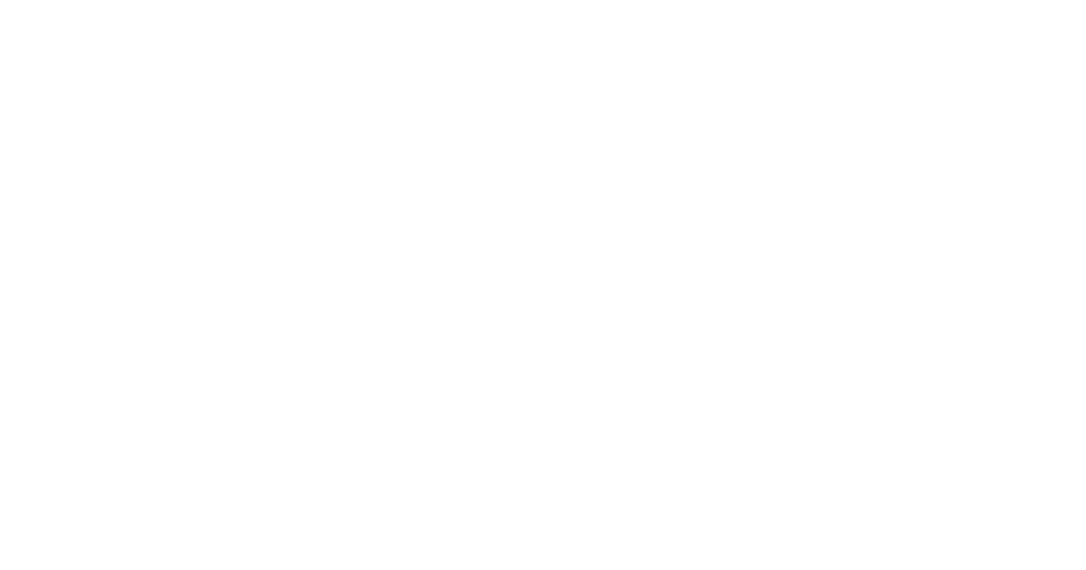
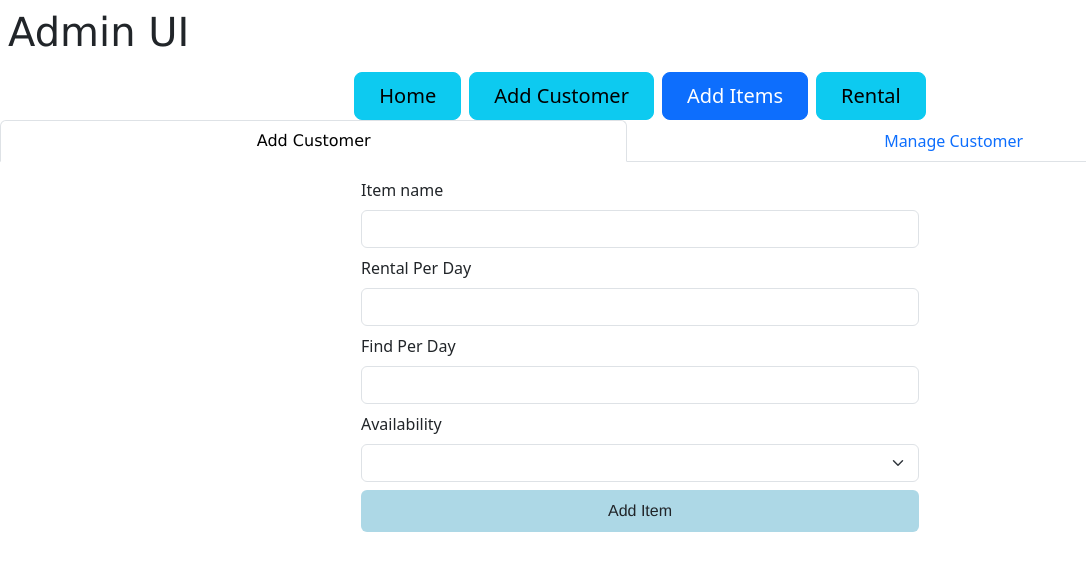
Before and after one commit to shamal20186010/Millennium-Hardware-Frontend, an Angular app: page /add-item in a window 1280 px wide. Before the commit this address led to /. Shown: the top 570 px of the page, without its empty margins (0-1086 px from the left). Built offline with nearby package versions, Linux system fonts and the light colour scheme.

Commit message:
add item

```diff
--- /dev/null
+++ b/src/app/add-item/add-item.component.html
@@ -0,0 +1,53 @@
+<div class="page-header p-2">
+    <h1
+        style="font-family: 'Lucida Sans', 'Lucida Sans Regular', 'Lucida Grande', 'Lucida Sans Unicode', Geneva, Verdana, sans-serif;">
+        Admin UI</h1>
+</div>
+<div class="d-grid gap-2 d-sm-flex justify-content-sm-center">
+    <button type="button" class="btn btn-info btn-lg px-4 gap-3"(click)="viewHome()">Home</button>
+    <button type="button" class="btn btn-info btn-lg px-4 gap-3"(click)="viewaddCustomer()">Add Customer</button>
+    <button type="button" class="btn btn-primary btn-lg px-4 gap-3">Add Items</button>
+    <button type="button" class="btn btn-info btn-lg px-4 gap-3">Rental</button>
+
+</div>
+
+<ul class="nav nav-tabs nav-fill" role="tablist">
+    <li class="nav-item">
+        <a class="nav-link active" data-toggle="tab" href="#" routerLink="add-product" role="tab" aria-controls="page"
+            aria-selected="true"
+            style="font-family: 'Lucida Sans', 'Lucida Sans Regular', 'Lucida Grande', 'Lucida Sans Unicode', Geneva, Verdana, sans-serif;">Add
+            Customer</a>
+    </li>
+    <li class="nav-item">
+        <a class="nav-link" data-toggle="tab" href="#" role="tab" aria-controls="page" aria-selected="false">Manage
+            Customer</a>
+    </li>
+</ul>
+
+<div class="container mt-3">
+    <div class="form-signin w-50 m-auto">
+        <div class="mb-2">
+            <label class="form-label">Item name</label>
+            <input type="text" class="form-control" [(ngModel)]="item.name" required>
+        </div>
+        <div class="mb-2">
+            <label class="form-label">Rental Per Day</label>
+            <input type="text" class="form-control" [(ngModel)]="item.rentalPerDay" required>
+        </div>
+        <div class="mb-2">
+            <label class="form-label">Find Per Day</label>
+            <input type="text" class="form-control" [(ngModel)]="item.findPerDay" required>
+        </div>
+        <div class="mb-2">
+            <label class="form-label">Availability</label>
+            <select class="form-select" [(ngModel)]="item.availability" required>
+                <option value="Available">Available</option>
+                <option value="Not Available">Not Available</option>
+            </select>
+        </div>
+
+        <button class="btn w-100 py-2" type="submit"
+            style="background-color: lightblue; font-family: 'Franklin Gothic Medium', 'Arial Narrow', Arial, sans-serif;"
+            (click)="addItem()">Add Item</button>
+    </div>
+</div>
--- /dev/null
+++ b/src/app/add-item/add-item.component.ts
@@ -0,0 +1,44 @@
+import { CommonModule } from '@angular/common';
+import { HttpClient, HttpClientModule } from '@angular/common/http';
+import { Component } from '@angular/core';
+import { FormsModule } from '@angular/forms';
+import { Router } from '@angular/router';
+
+@Component({
+  selector: 'app-add-item',
+  standalone: true,
+  imports: [FormsModule, CommonModule,HttpClientModule],
+  templateUrl: './add-item.component.html',
+  styleUrl: './add-item.component.css'
+})
+export class AddItemComponent {
+
+
+  public item: any = {
+    name: "",
+    rentalPerDay: "",
+    findPerDay: "",
+    availability: ""
+  };
+
+  constructor(private http: HttpClient, private router: Router) { }
+
+  public addItem() {
+    this.http.post("http://localhost:8080/item/add-item", this.item).subscribe((data) => {
+      alert("Item Added!!!!");
+    })
+  }
+
+
+  viewaddCustomer(){
+    this.router.navigate(['admin-dashbord']);
+  }
+
+  viewaddItems() {
+    this.router.navigate(['add-item']);
+  }
+
+  viewHome(){
+    this.router.navigate(['']);
+  }
+}
--- a/src/app/admin-dashbord/admin-dashbord.component.html
+++ b/src/app/admin-dashbord/admin-dashbord.component.html
@@ -2,9 +2,10 @@
     <h1 style="font-family: 'Lucida Sans', 'Lucida Sans Regular', 'Lucida Grande', 'Lucida Sans Unicode', Geneva, Verdana, sans-serif;">Admin UI</h1>
 </div>
 <div class="d-grid gap-2 d-sm-flex justify-content-sm-center">
-    <button type="button" class="btn btn-primary btn-lg px-4 gap-3">Add Customer</button>
-    <button type="button" class="btn btn-primary btn-lg px-4 gap-3">Add Items</button>
-    <button type="button" class="btn btn-primary btn-lg px-4 gap-3">Add Customer</button>
+    <button type="button" class="btn btn-info btn-lg px-4 gap-3"(click)="viewHome()">Home</button>
+    <button type="button" class="btn btn-primary btn-lg px-4 gap-3"(click)="viewaddCustomer()">Add Customer</button>
+    <button type="button" class="btn btn-info btn-lg px-4 gap-3" (click)="viewaddItems()">Add Items</button>
+    <button type="button" class="btn btn-info btn-lg px-4 gap-3">Rental</button>
 
   </div>
 
@@ -15,7 +16,7 @@
     </li>
     <li class="nav-item">
         <a class="nav-link" data-toggle="tab" href="#" role="tab" aria-controls="page"
-            aria-selected="false">Manage Customer</a>
+            aria-selected="false" routerLink="/manage-customer">Manage Customer</a>
     </li>
 </ul>
 
@@ -34,6 +35,6 @@
             <input type="text" class="form-control" [(ngModel)]="customer.contact" required>
         </div>
 
-        <button class="btn w-100 py-2" type="submit" style="background-color: lightblue; font-family: 'Franklin Gothic Medium', 'Arial Narrow', Arial, sans-serif;" (click)="addCustomer()">Add product</button>
+        <button class="btn w-100 py-2" type="submit" style="background-color: lightblue; font-family: 'Franklin Gothic Medium', 'Arial Narrow', Arial, sans-serif;" (click)="addCustomer()">Add Customer</button>
     </div>
 </div>
--- a/src/app/admin-dashbord/admin-dashbord.component.ts
+++ b/src/app/admin-dashbord/admin-dashbord.component.ts
@@ -9,7 +9,7 @@ import { HttpClient, HttpClientModule } from '@angular/common/http';
 @Component({
   selector: 'app-admin-dashbord',
   standalone: true,
-  imports: [FormsModule, CommonModule,HttpClientModule],
+  imports: [FormsModule, CommonModule,HttpClientModule,RouterLink],
   templateUrl: './admin-dashbord.component.html',
   styleUrl: './admin-dashbord.component.css'
 })
@@ -21,7 +21,7 @@ export class AdminDashbordComponent {
     email:""
   };
 
-  constructor(private http:HttpClient){}
+  constructor(private http:HttpClient, private router: Router){}
 
   public addCustomer(){
     this.http.post("http://localhost:8080/customer/add-customer",this.customer).subscribe((data)=>{
@@ -29,4 +29,16 @@ export class AdminDashbordComponent {
     })
   }
 
+  viewaddItems(){
+    this.router.navigate(['add-item']);
+  }
+
+  viewaddCustomer(){
+    this.router.navigate(['admin-dashbord']);
+  }
+
+  viewHome(){
+    this.router.navigate(['']);
+  }
+
 }
--- a/src/app/app.routes.ts
+++ b/src/app/app.routes.ts
@@ -2,6 +2,7 @@ import { Routes } from '@angular/router';
 import { ManagCustomerComponent } from './manag-customer/manag-customer.component';
 import { DashbordComponent } from './dashbord/dashbord.component';
 import { AdminDashbordComponent } from './admin-dashbord/admin-dashbord.component';
+import { AddItemComponent } from './add-item/add-item.component';
 
 export const routes: Routes = [
     {
@@ -15,5 +16,9 @@ export const routes: Routes = [
     {
         path: "admin-dashbord",
         component: AdminDashbordComponent
+    },
+    {
+        path: "add-item",
+        component: AddItemComponent
     }
 ];
--- a/src/app/manag-customer/manag-customer.component.html
+++ b/src/app/manag-customer/manag-customer.component.html
@@ -1 +1,21 @@
-<p>manag-customer works!</p>
+<div class="page-header p-2">
+    <h1 style="font-family: 'Lucida Sans', 'Lucida Sans Regular', 'Lucida Grande', 'Lucida Sans Unicode', Geneva, Verdana, sans-serif;">Admin UI</h1>
+</div>
+<div class="d-grid gap-2 d-sm-flex justify-content-sm-center">
+    <button type="button" class="btn btn-info btn-lg px-4 gap-3"(click)="viewHome()">Home</button>
+    <button type="button" class="btn btn-primary btn-lg px-4 gap-3"(click)="viewaddCustomer()">Add Customer</button>
+    <button type="button" class="btn btn-info btn-lg px-4 gap-3" (click)="viewaddItems()">Add Items</button>
+    <button type="button" class="btn btn-info btn-lg px-4 gap-3">Rental</button>
+
+  </div>
+
+  <ul class="nav nav-tabs nav-fill" role="tablist">
+    <li class="nav-item">
+        <a class="nav-link" data-toggle="tab" href="#" routerLink="/admin-dashbord" role="tab" aria-controls="projects"
+            aria-selected="true">Add Customer</a>
+    </li>
+    <li class="nav-item">
+        <a class="nav-link active" data-toggle="tab" href="#" routerLink="manage-product" role="tab"
+            aria-controls="members" aria-selected="false">Manage Customer</a>
+    </li>
+</ul>
--- a/src/app/manag-customer/manag-customer.component.ts
+++ b/src/app/manag-customer/manag-customer.component.ts
@@ -1,12 +1,29 @@
+import { CommonModule } from '@angular/common';
 import { Component } from '@angular/core';
+import { FormsModule } from '@angular/forms';
+import { Router, RouterLink } from '@angular/router';
 
 @Component({
   selector: 'app-manag-customer',
   standalone: true,
-  imports: [],
+  imports: [CommonModule, FormsModule, RouterLink],
   templateUrl: './manag-customer.component.html',
   styleUrl: './manag-customer.component.css'
 })
 export class ManagCustomerComponent {
 
+  constructor(private router: Router) { }
+
+  viewHome() {
+    this.router.navigate(['']);
+  }
+
+  viewaddCustomer() {
+    this.router.navigate(['admin-dashbord']);
+  }
+
+  viewaddItems() {
+    this.router.navigate(['add-item']);
+  }
+
 }
```
Also changed, not shown: src/app/add-item/add-item.component.css (added), 1 other file (tests, documents, lock files or other folders).
